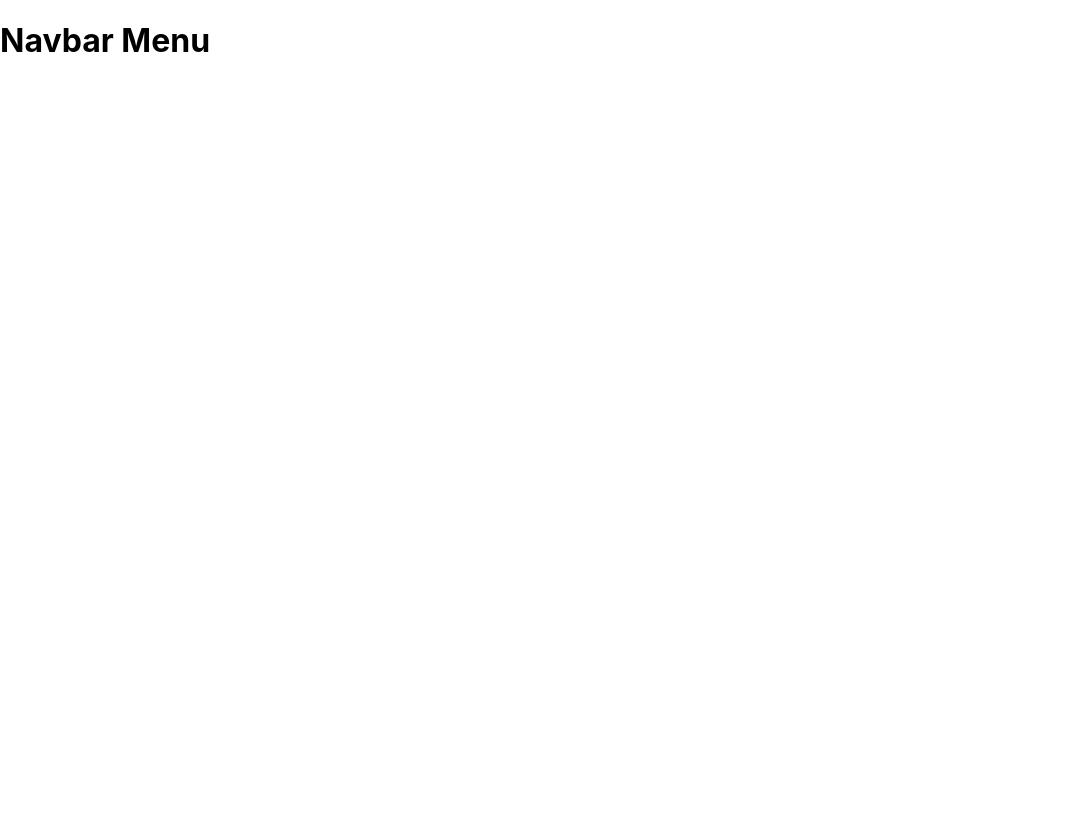
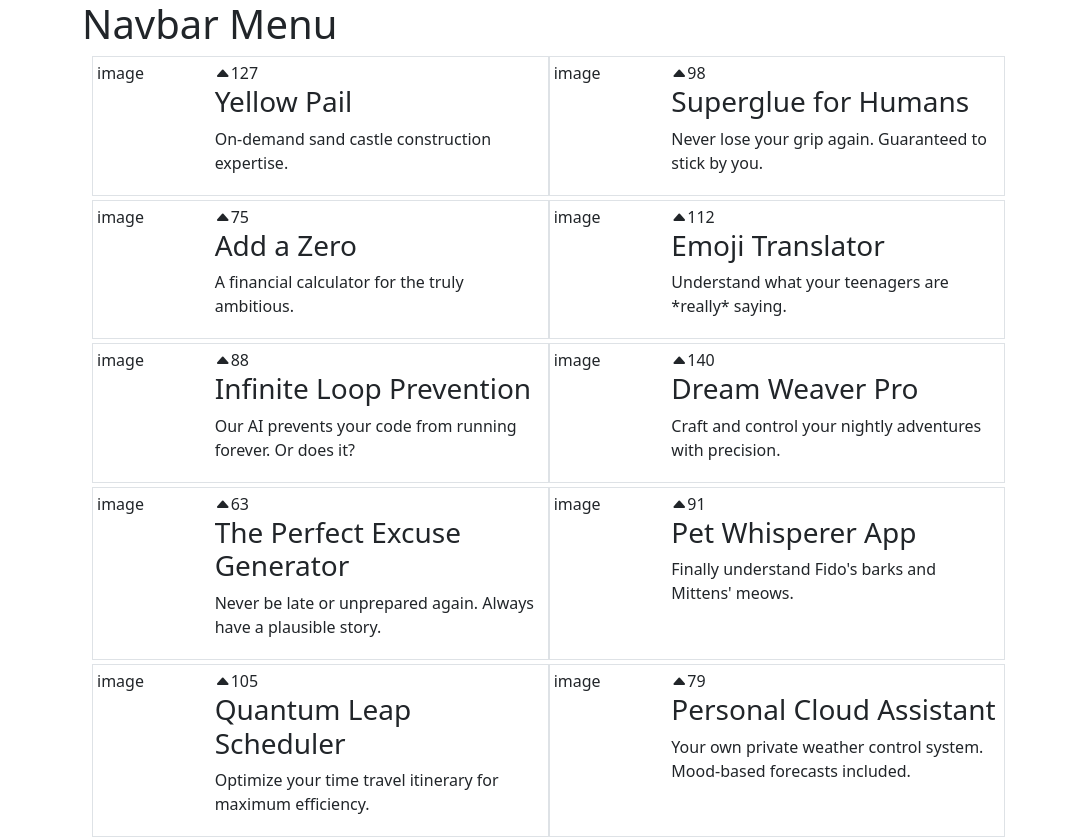
Before and after one commit to Pothe/mern-stack, a React (Create React App) app in the folder my-first-app/: page / in a window 1280 px wide. Before the commit this address had no page. Shown: the top 839 px of the page, without its empty margins (0-1066 px from the left). Before the commit the page ends 800 px from the top, so only its background shows below. Built offline with nearby package versions, Linux system fonts and the light colour scheme.

Commit message:
កែរសំរួលកូដត្រង់ Product

```diff
--- a/my-first-app/package.json
+++ b/my-first-app/package.json
@@ -8,6 +8,7 @@
     "@testing-library/react": "^16.3.0",
     "@testing-library/user-event": "^13.5.0",
     "bootstrap": "^5.3.7",
+    "bootstrap-icons": "^1.13.1",
     "react": "^19.1.0",
     "react-dom": "^19.1.0",
     "react-router-dom": "^7.6.2",
--- a/my-first-app/src/Layouts/MainApp.js
+++ b/my-first-app/src/Layouts/MainApp.js
@@ -6,12 +6,15 @@ class MainApp extends React.Component {
     state = {  }
     render() {
         return (
+
+            <div className="container">
             <BrowserRouter>
              <NavbarMenu/>
                 <Routes>
-                <Route  path="/product" element ={<ProductScreen/>}/>
+                <Route  path="/" element ={<ProductScreen/>}/>
             </Routes>
              </BrowserRouter>
+             </div>
         );
     }
 }
--- a/my-first-app/src/database/database.js
+++ b/my-first-app/src/database/database.js
@@ -1,7 +1,7 @@
-import React from "react";
+// import React from "react";
 
 const Database={
-    Prducts:[
+    Products:[
   {
     "id": 1,
     "title": "Yellow Pail",
@@ -184,17 +184,4 @@ const Database={
   }
 ]
 }
-
-
-
-
-
-
-
-
-
-
-
-
-
 export default Database;
--- a/my-first-app/src/pages/Products/Product.js
+++ b/my-first-app/src/pages/Products/Product.js
@@ -1,12 +1,38 @@
 import React from "react";
+import Database from "../../database/database";
+import 'bootstrap/dist/css/bootstrap.min.css';
 import ProductList from "./ProductIterm";
+
+// import ProductList from "./ProductIterm";
 class ProductScreen extends React.Component {
-    state = {  }
+
     render() {
+       const  ProductListing =
+               Database.Products.map((product)=>(
+               <div className="col-5 border p-1 border-1" >
+                   <ProductList key={product.id}
+                   id={product.id}
+                   title={product.title}
+                   description={product.description}
+                   votes={product.votes}
+                   />
+               </div>
+
+
+
+               ))
+
+
         return (
-            <>
-                <ProductList/>
-            </>
+             <div className="container">
+                <div className="row g-1">
+                    {ProductListing}
+                </div>
+
+
+
+
+            </div>
         );
     }
 }
--- a/my-first-app/src/pages/Products/ProductIterm.js
+++ b/my-first-app/src/pages/Products/ProductIterm.js
@@ -1,11 +1,29 @@
 import React from "react";
+import 'bootstrap/dist/css/bootstrap.min.css';
+import 'bootstrap-icons/font/bootstrap-icons.css';
 class ProductList extends React.Component {
 
     render() {
         return (
             <>
-             <div>
-                <h4>Produc List </h4>
+             <div className="col-12 g-1">
+
+                <div className="row">
+                <div className="col-3">
+                    image
+
+                </div>
+                <div className="col-9 ">
+                    <i class="bi bi-caret-up-fill"></i>
+                    <span>{this.props.votes}</span>
+                    <h3>{this.props.title}</h3>
+                    <p>{this.props.description}</p>
+
+
+                </div>
+
+                </div>
+
              </div>
             </>
         );
```
Also changed, not shown: 1 other file (tests, documents, lock files or other folders).
